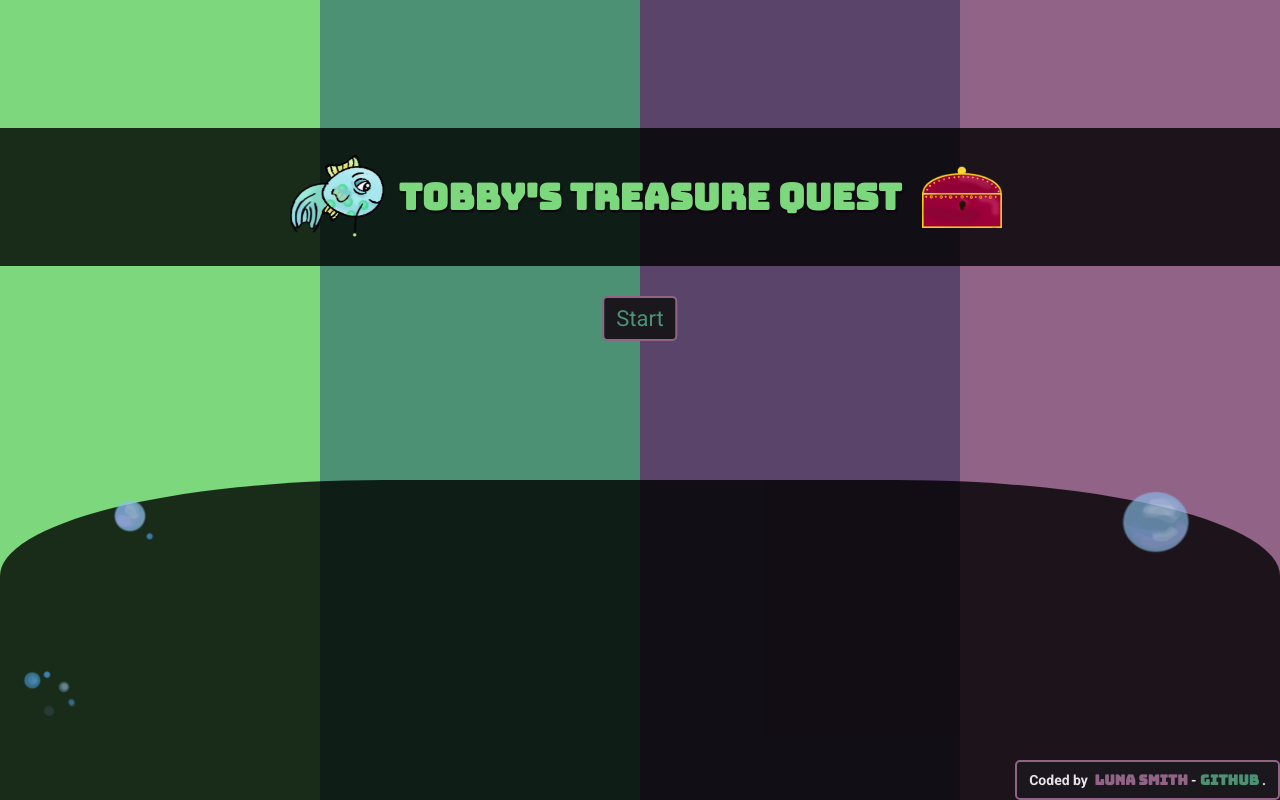
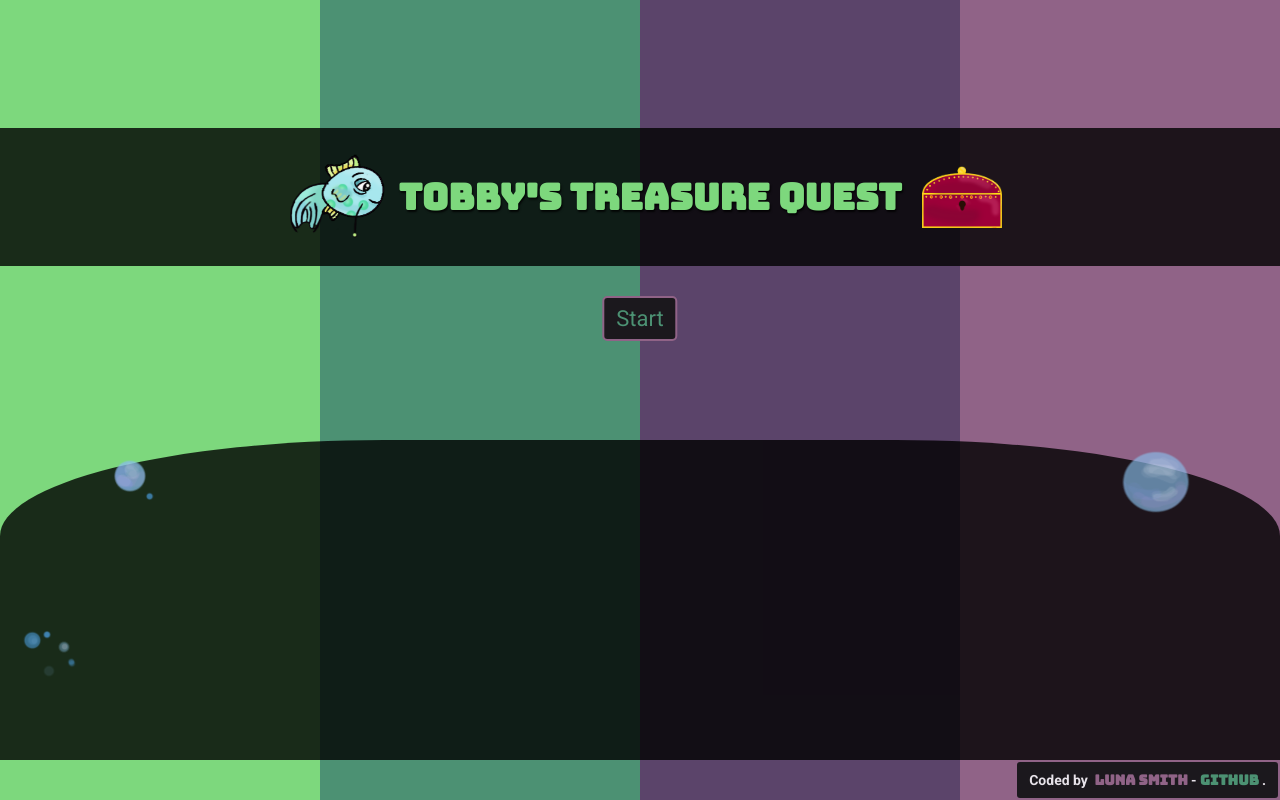
Before and after one commit to Lu-Smith/obstacle-jumping-game-vue, a Vue app: page / in a window 1280 px wide. Built offline with nearby package versions, Linux system fonts and the light colour scheme; a web font is replaced by a local one.

Commit message:
Updated button layout

```diff
--- a/src/components/Animations.vue
+++ b/src/components/Animations.vue
@@ -167,9 +167,10 @@
         height: 40%;
         width: 100vw;
         position: fixed;
-        bottom: 0;
+        bottom: 40px;
         border-top-left-radius: 30%;
         border-top-right-radius: 30%;
+        z-index: 1;
 
         .moving_image, .moving_image1, .moving_image2, .moving_image3, .moving_image4, .moving_image5, .fish {
         bottom: 0;
--- a/src/components/Footer.vue
+++ b/src/components/Footer.vue
@@ -26,6 +26,7 @@
         font-size: $primary-font-size;
         line-height: $primary-line-height;
         border-radius: 5px;
+        z-index: 99;
 
         a {
             color: $secondary-background;
--- a/src/components/Game.vue
+++ b/src/components/Game.vue
@@ -1,9 +1,11 @@
 <template>
     <div class="gameContainer">
         <button
+        class="runGame"
         v-if="!gameRunning"
         @click="startGame">Go</button>
         <button
+        class="runGame"
         v-if="gameRunning"
         @click="pauseGame">Pause</button>
         <Description :gameRunning="gameRunning" :deltaTime="deltaTime"/>
@@ -145,6 +147,14 @@
         .gameDescription {
             max-width: 80vw;
         }
+
+        .runGame {
+            position: absolute;
+            bottom: 5px;
+            left: 60px;
+            z-index: 100;
+            max-width: 70px;
+        }
     };
 }
 
```
